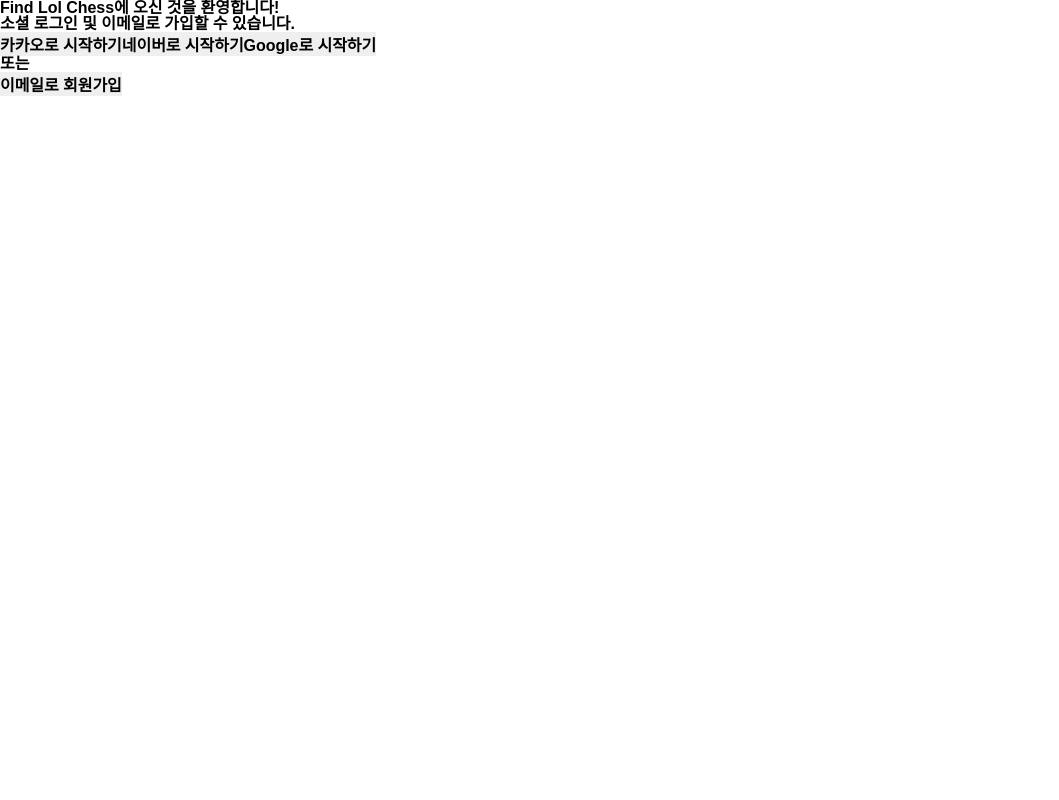
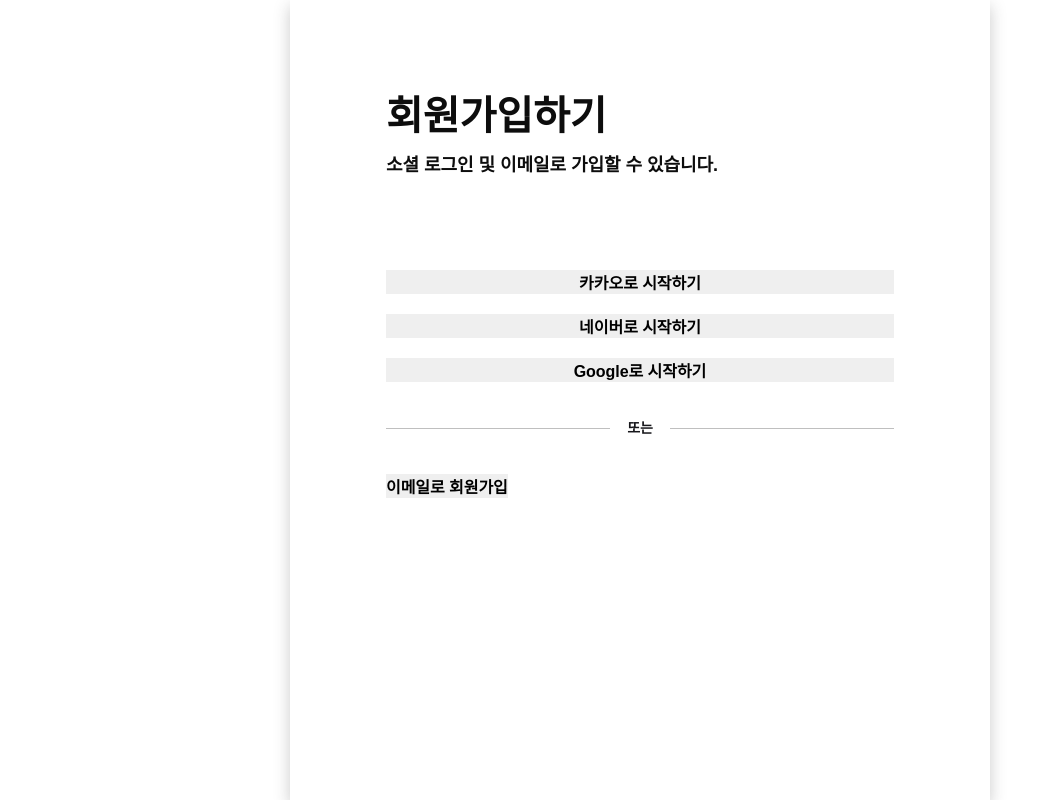
Before and after one commit to FindLolChess-FLC/ReactWebApplicationServer, a React (Create React App) app: page /join in a window 1280 px wide. Shown: the whole page, without its empty margins (0-1059 px from the left). Built offline with nearby package versions, Linux system fonts and the light colour scheme; a web font is replaced by a local one.

Commit message:
💄 : Social 페이지 바뀐 style 적용

```diff
--- a/src/pages/Social.tsx
+++ b/src/pages/Social.tsx
@@ -1,19 +1,87 @@
 import { Link } from "react-router-dom";
+import styled from "styled-components";
 
 export default function Social() {
+  const Main = styled.div`
+    display: flex;
+    flex-direction: column;
+    gap: 6rem; // 96px
+    width: 43.75rem; // 700px
+    height: 100vh;
+    margin: auto;
+    padding: 6rem; // 96px
+    box-shadow: 0px 6px 15px 0px rgba(47, 47, 49, 0.25);
+  `;
+
+  const Header = styled.header`
+    display: flex;
+    flex-direction: column;
+    gap: 1.25rem; // 20px
+  `;
+
+  const Title = styled.h1`
+    color: #0d0d0d;
+    font-size: 2.5rem; // 40px
+    font-weight: 700;
+  `;
+
+  const Description = styled.p`
+    color: #0d0d0d;
+    font-size: 1.125rem; // 18px
+  `;
+
+  const Section = styled.section`
+    display: flex;
+    flex-direction: column;
+    gap: 2.4375rem; // 39px
+  `;
+  const Line = styled.div`
+    display: flex;
+    align-items: center;
+    text-align: center;
+    color: #17171b;
+    font-size: 0.875rem; //14px
+
+    &::before,
+    &::after {
+      content: "";
+      flex: 1;
+      height: 1px;
+      background: #bfbfbf;
+    }
+
+    &::before {
+      margin-right: 17px;
+    }
+
+    &::after {
+      margin-left: 17px;
+    }
+  `;
+
+  const ButtonDiv = styled.div`
+    display: flex;
+    flex-direction: column;
+    gap: 1.25rem; // 20px
+  `;
+
   return (
-    <div>
-      <h1>Find Lol Chess에 오신 것을 환영합니다!</h1>
-      <p>소셜 로그인 및 이메일로 가입할 수 있습니다.</p>
-      <div>
+    <Main>
+      <Header>
+        <Title>회원가입하기</Title>
+        <Description>소셜 로그인 및 이메일로 가입할 수 있습니다.</Description>
+      </Header>
+      <Section>
+        <ButtonDiv>
           <button type="button">카카오로 시작하기</button>
           <button type="button">네이버로 시작하기</button>
           <button type="button">Google로 시작하기</button>
-      </div>
-      <p>또는</p>
+        </ButtonDiv>
+        <Line>또는</Line>
         <Link to="/join/email-join">
           <button type="button">이메일로 회원가입</button>
         </Link>
-    </div>
+      </Section>
+    </Main>
   );
 }
```
Lines whose indentation alone changed are shown as unchanged.
